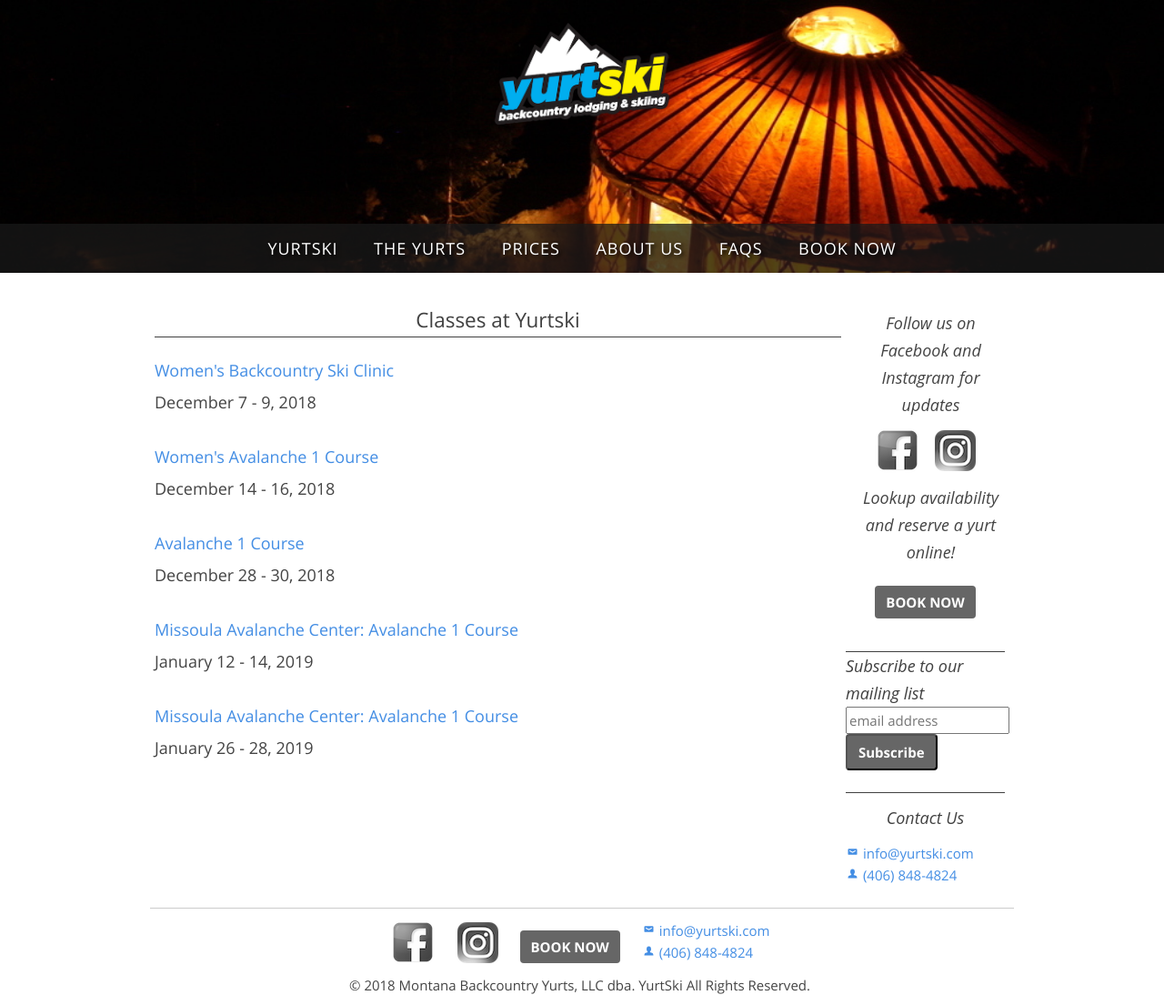
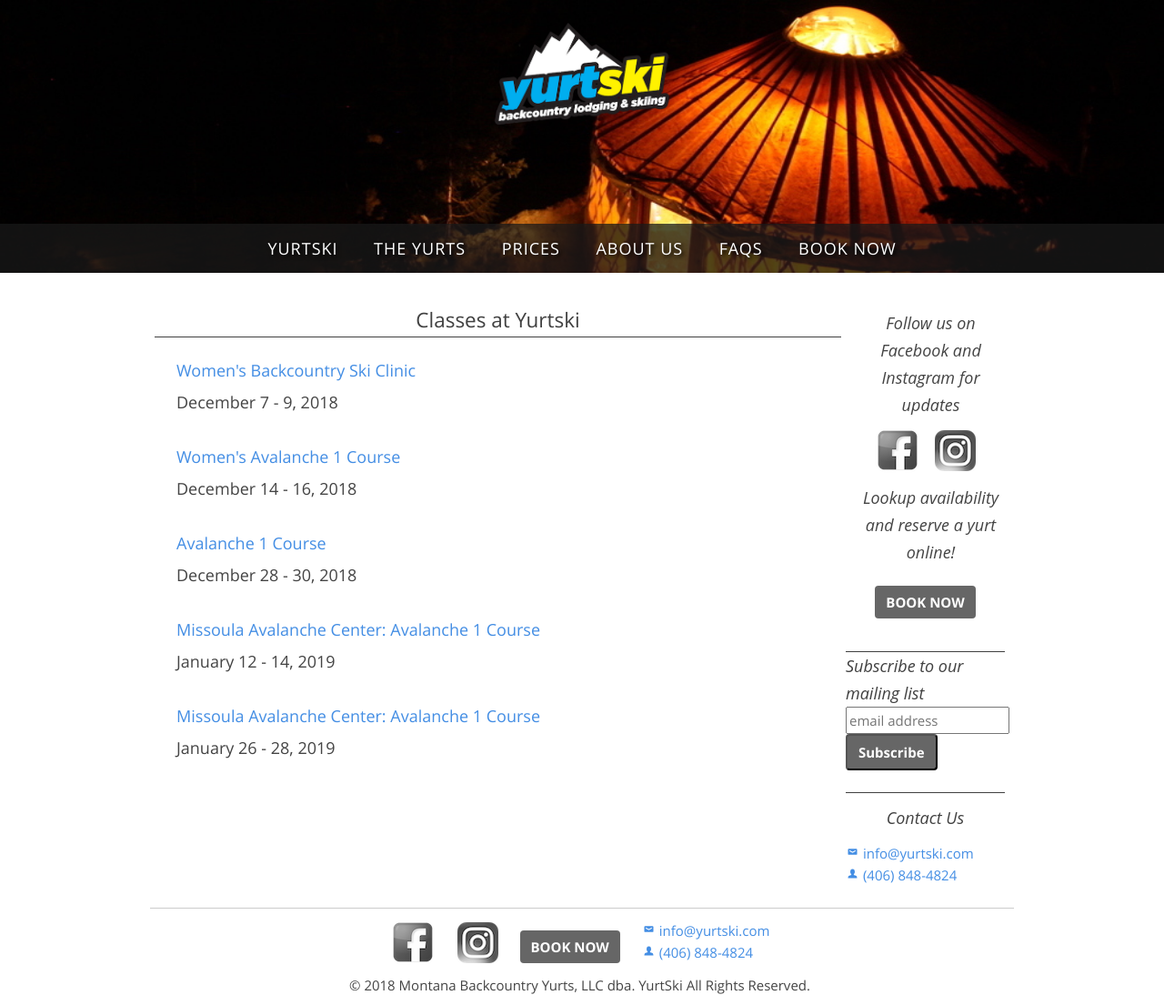
Before and after one commit to jenningsanderson/yurtski.com, a Jekyll site: the page built from pages/classes.html, in a window 1280 px wide. Shown: the whole page at 91% size. Built offline with Jekyll 4.4.1, drawn with Linux system fonts in a browser that asks for light colours; some web fonts are replaced; comment, search, counter and statistics services are not loaded.

Commit message:
updated the padding for classes

```diff
--- a/pages/classes.html
+++ b/pages/classes.html
@@ -10,7 +10,7 @@
 
   {% if page.layout == 'class' %}
 
-    <div class="pt12 mb24">
+    <div class="pt12 px24 mb24">
       <a href="{{page.url}}" class="txt-h4 link">{{page.title}}</h4>
       <p class="mt6">{{page.description}}</p>
 
```
